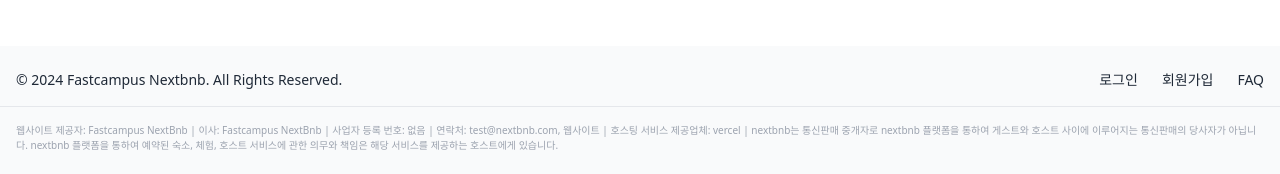
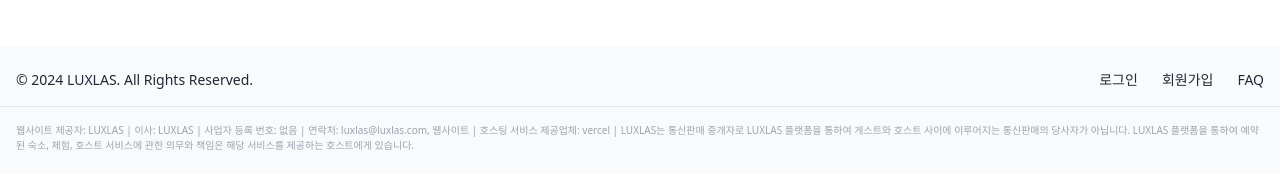
Before and after one commit to leequh/NEW_BNB, a Next.js app in the folder frontend/: page /payments/fail in a window 1280 px wide. Shown: the part 674-848 px from the top of the page. Built offline with nearby package versions, Linux system fonts and the light colour scheme; no server answers; what recoil-persist would draw is missing.

Commit message:
Rebrand to LUXLAS - update footer and metadata
Co-authored-by: Cursor <cursoragent@cursor.com>

```diff
--- a/frontend/app/layout.tsx
+++ b/frontend/app/layout.tsx
@@ -10,18 +10,18 @@ import { AuthProvider as JWTAuthProvider } from '@/contexts/AuthContext'
 const nunito = Nunito({ subsets: ['latin'] })
 
 export const metadata: Metadata = {
-  metadataBase: new URL('https://fastcampus-nextbnb.vercel.app'),
+  metadataBase: new URL('https://new-bnb-seven.vercel.app'),
   alternates: {
     canonical: '/',
   },
-  title: 'Fastcampus Nextbnb로 여행하기',
-  description: 'Fastcampus Nextbnb로 여행을 계획해보세요.',
-  keywords: ['Nextbnb', '여행', '숙소', '호텔', '펜션', '최저가'],
+  title: 'LUXLAS로 여행하기',
+  description: 'LUXLAS로 여행을 계획해보세요.',
+  keywords: ['LUXLAS', '여행', '숙소', '호텔', '펜션', '최저가'],
   openGraph: {
-    title: 'nextbnb로 여행하기',
-    description: 'nextbnb로 여행을 계획해보세요',
-    url: 'https://fastcampus-nextbnb.vercel.app',
-    siteName: 'Fastcampus Nextbnb',
+    title: 'LUXLAS로 여행하기',
+    description: 'LUXLAS로 여행을 계획해보세요',
+    url: 'https://new-bnb-seven.vercel.app',
+    siteName: 'LUXLAS',
     locale: 'ko_KR',
     type: 'website',
   },
--- a/frontend/components/Footer.tsx
+++ b/frontend/components/Footer.tsx
@@ -7,7 +7,7 @@ export default function Footer() {
         <div className="text-sm text-gray-800 sm:text-center">
           {' '}
           © 2024 <span className="hover:underline">
-            Fastcampus Nextbnb.
+            LUXLAS.
           </span>{' '}
           All Rights Reserved.
         </div>
@@ -30,10 +30,10 @@ export default function Footer() {
         </ul>
       </div>
       <div className="text-[10px] text-gray-400 mx-auto p-4 max-w-screen-xl">
-        웹사이트 제공자: Fastcampus NextBnb | 이사: Fastcampus NextBnb | 사업자
-        등록 번호: 없음 | 연락처: test@nextbnb.com, 웹사이트 | 호스팅 서비스
-        제공업체: vercel | nextbnb는 통신판매 중개자로 nextbnb 플랫폼을 통하여
-        게스트와 호스트 사이에 이루어지는 통신판매의 당사자가 아닙니다. nextbnb
+        웹사이트 제공자: LUXLAS | 이사: LUXLAS | 사업자
+        등록 번호: 없음 | 연락처: luxlas@luxlas.com, 웹사이트 | 호스팅 서비스
+        제공업체: vercel | LUXLAS는 통신판매 중개자로 LUXLAS 플랫폼을 통하여
+        게스트와 호스트 사이에 이루어지는 통신판매의 당사자가 아닙니다. LUXLAS
         플랫폼을 통하여 예약된 숙소, 체험, 호스트 서비스에 관한 의무와 책임은
         해당 서비스를 제공하는 호스트에게 있습니다.
       </div>
```
